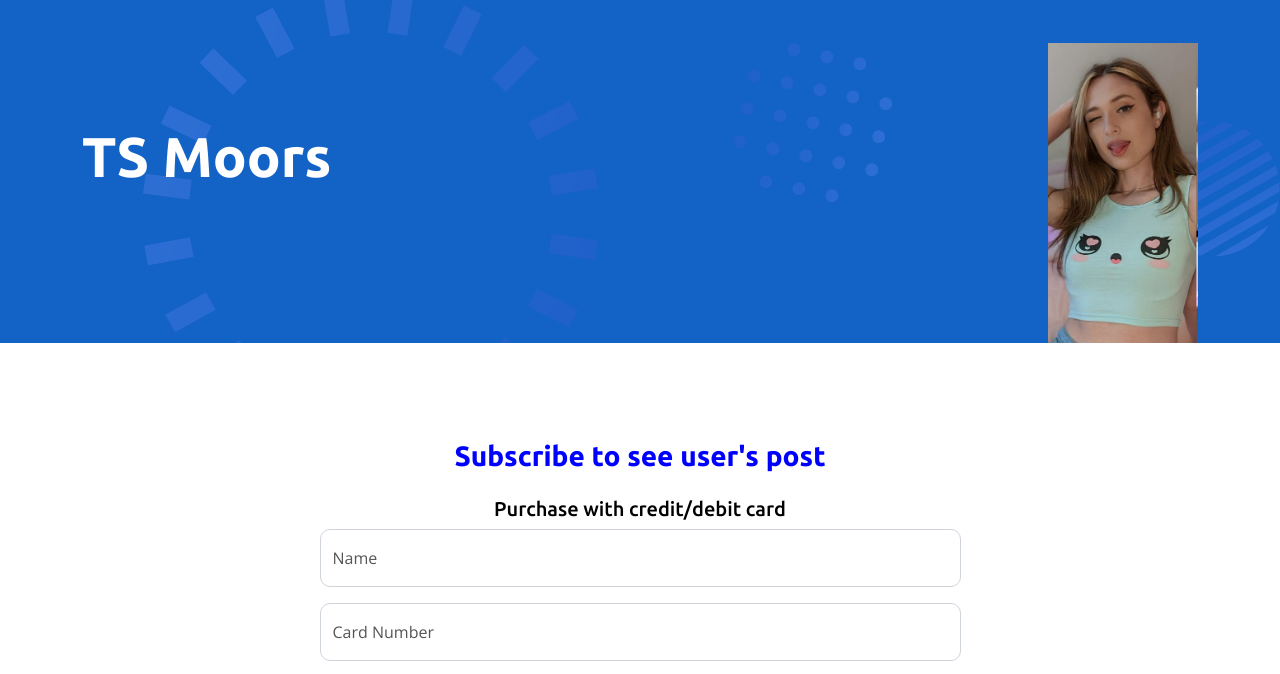
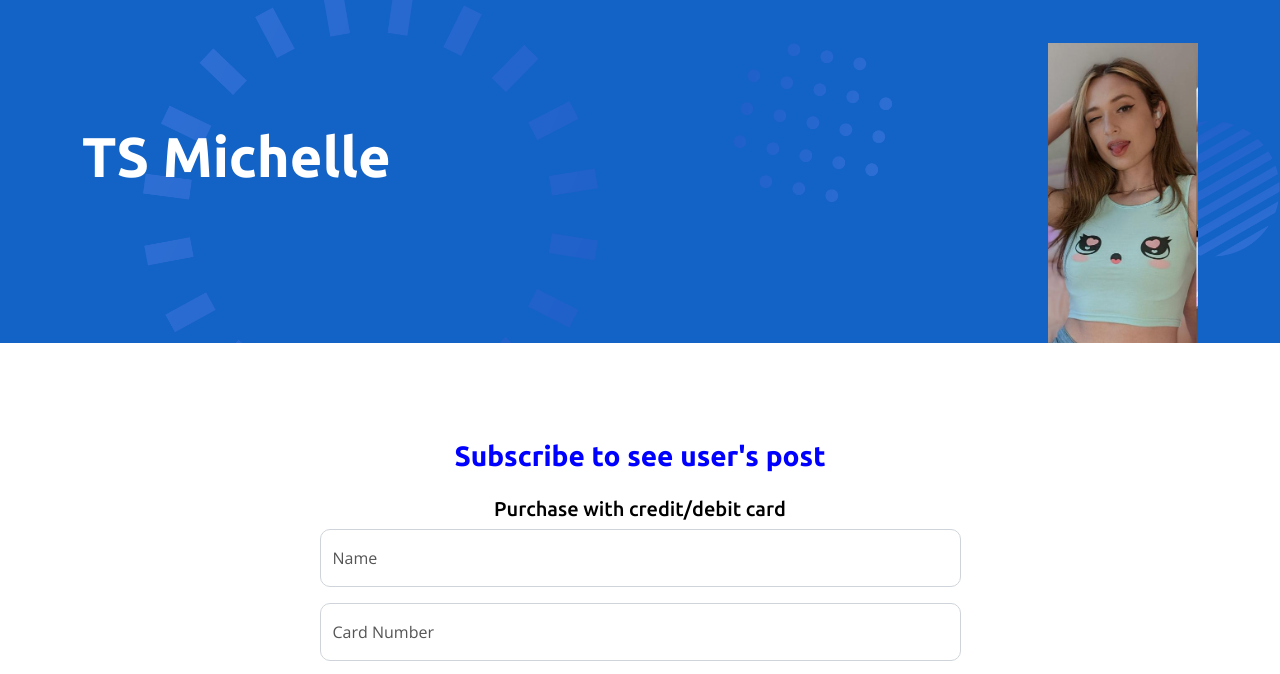
Before and after one commit to AndyBuck21/onlyfan, a plain HTML site: page index.html in a window 1280 px wide. Shown: the part 101-775 px from the top of the page. Drawn offline with nearby package versions, Linux system fonts and the light colour scheme.

Commit message:
Update index.html

```diff
--- a/index.html
+++ b/index.html
@@ -66,7 +66,7 @@
         <div class="container pt-5">
             <div class="row g-5 pt-5">
                 <div class="col-lg-6 align-self-center text-center text-lg-start mb-lg-5">
-                    <h1 class="display-4 text-white mb-4 animated slideInRight">TS Moors</h1>
+                    <h1 class="display-4 text-white mb-4 animated slideInRight">TS Michelle</h1>
 
                 </div>
                 <div class="col-lg-6 align-self-end text-center text-lg-end">
```
